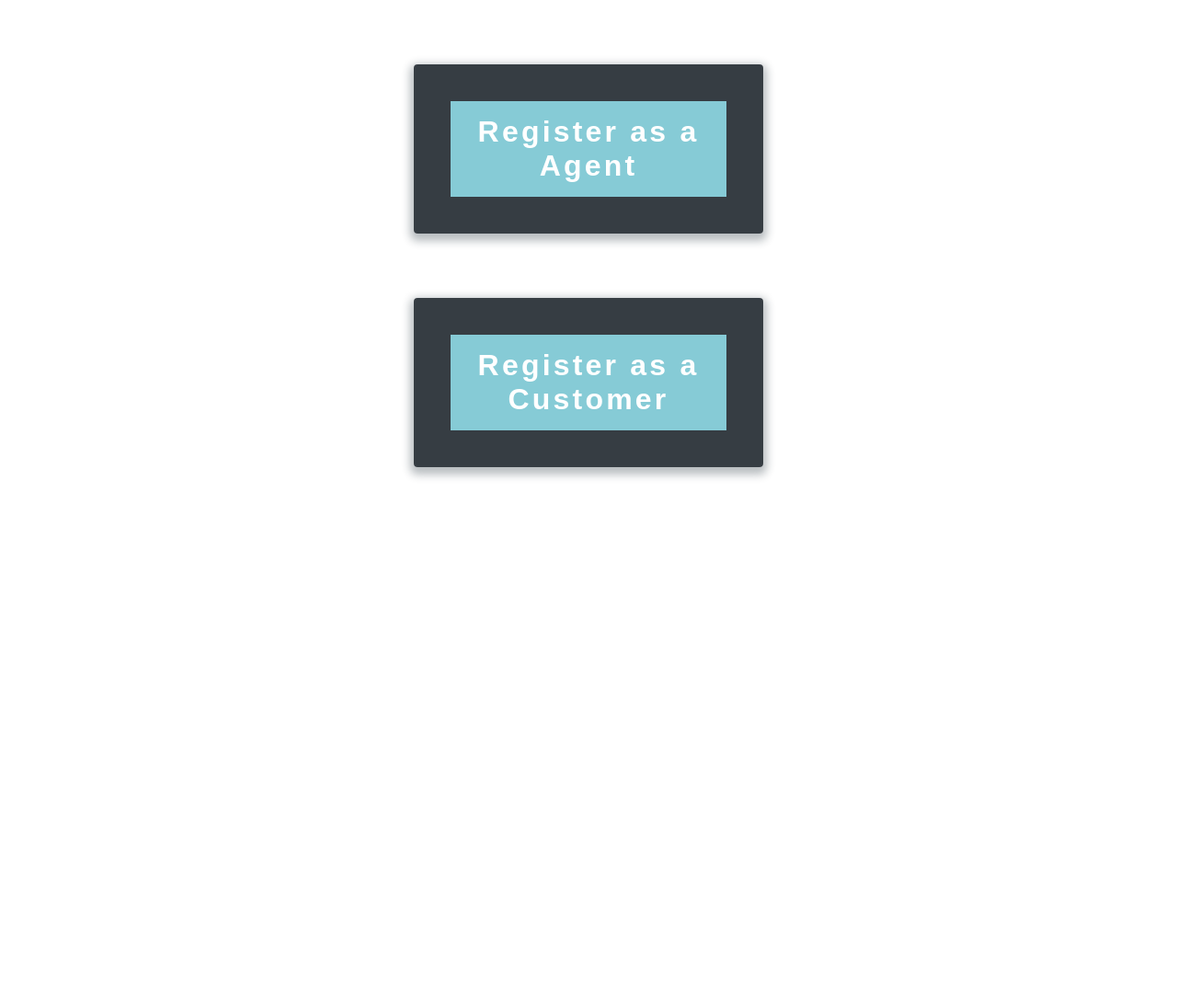
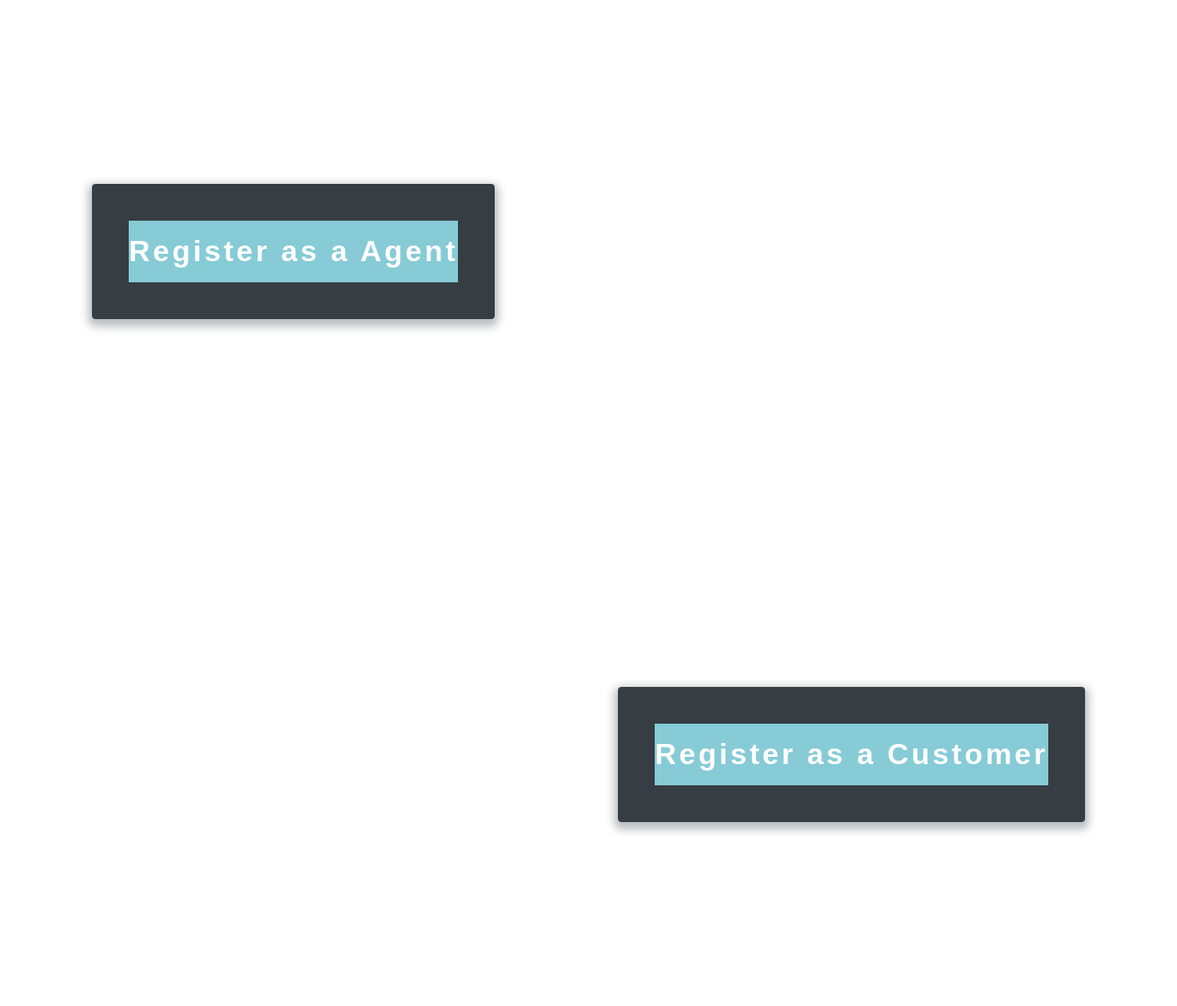
Before and after one commit to DilankaPerera/Test, a PHP site: page /select_user.php in a window 1280 px wide. Shown: the whole page at 92% size. Before the commit the page ends 520 px from the top, so only its background shows below. Run offline with PHP 8.4, Linux system fonts and the light colour scheme.

Commit message:
divide buttons horizontally

```diff
--- a/css/styles.css
+++ b/css/styles.css
@@ -199,13 +199,21 @@ button.btn.btn-default.search:hover {
 .form {
   background: rgba(33, 40, 47, 0.9);
   padding: 40px;
-  max-width: 300px;
-  margin: 70px auto;
-  border-radius: 4px;
+	border-radius: 4px;
   box-shadow: 0 4px 10px 4px rgba(19, 35, 47, 0.3);
+
 }
 
+/*divide buttons horizontally*/
+#formAlign_agent{
+	float: left;
+	margin: 200px 100px;
+}
 
+#formAlign_customer{
+	float: right;
+	margin: 200px 100px ;
+}
 
 
 
--- a/select_user.php
+++ b/select_user.php
@@ -11,11 +11,11 @@
 
 
 
-  <div class="form">
+  <div class="form" id="formAlign_agent">
   <button type="submit" name="regAgent" class="button button-block"/> <b> Register as a Agent </b> </button>
   </div>
 
-  <div class="form">
+  <div class="form" id="formAlign_customer">
   <button type="submit" name="regCustomer" class="button button-block"/> <b> Register as a Customer </b> </button>
   </div>
 
```
